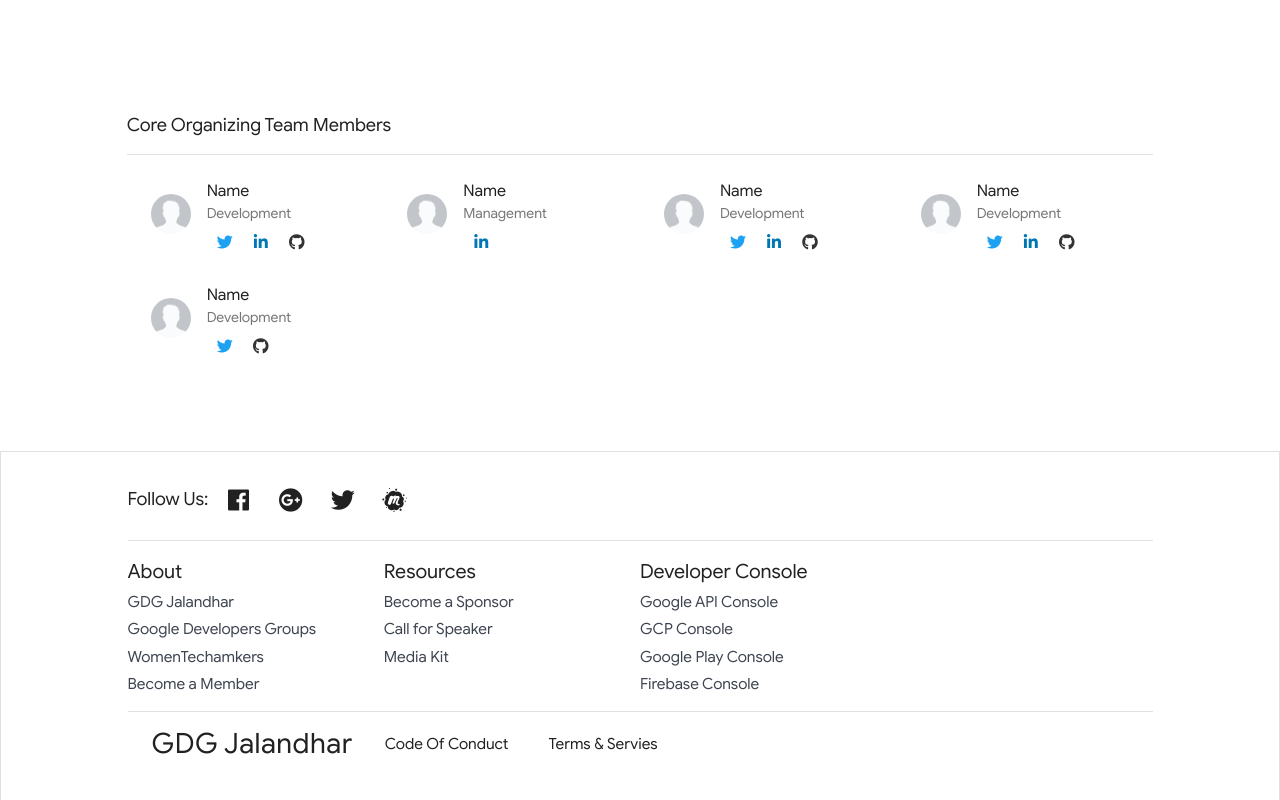
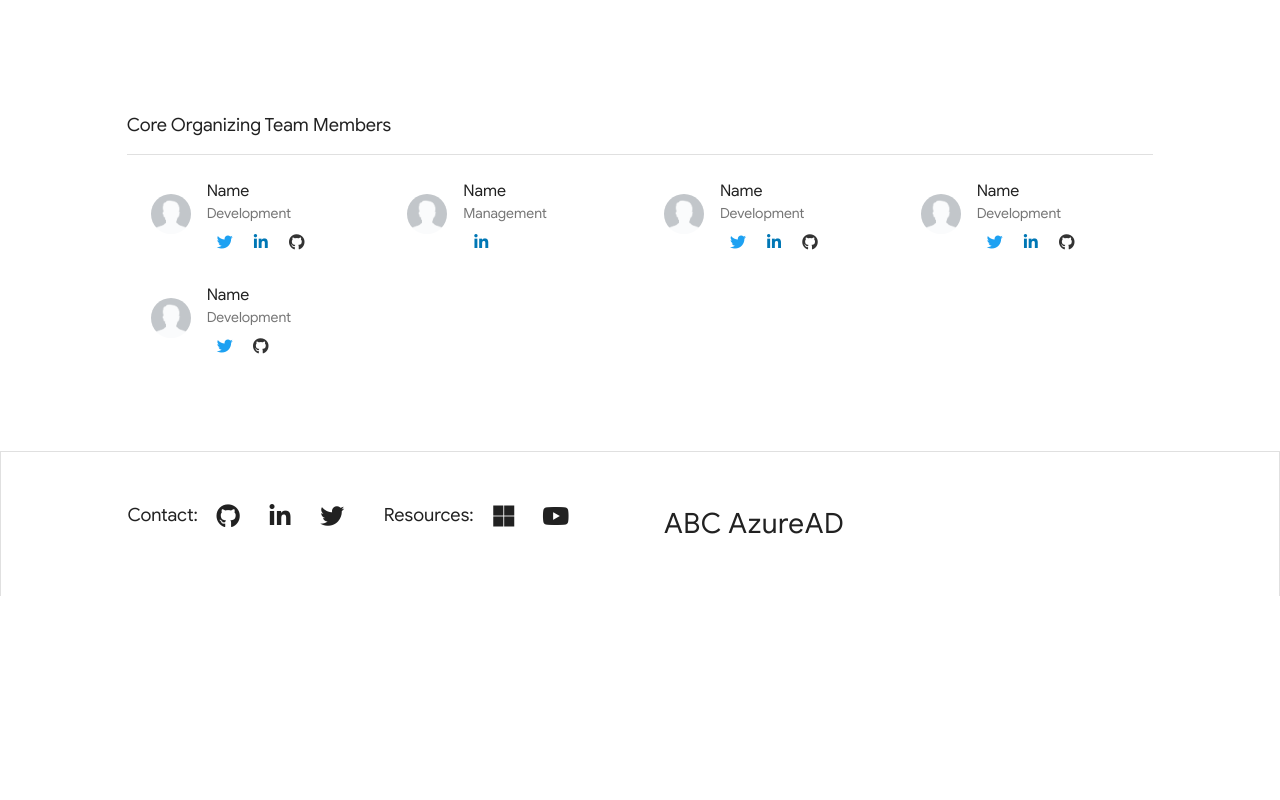
Before and after one commit to aleazofeifam/ABC-AzureAD, a Vue app: page /team in a window 1280 px wide. Shown: the part 522-1322 px from the top of the page. After the commit the page ends 1118 px from the top, so only its background shows below. Built offline with nearby package versions, Linux system fonts and the light colour scheme; a small style sheet from the web is missing.

Commit message:
Footer updated

```diff
--- a/package.json
+++ b/package.json
@@ -23,7 +23,7 @@
     "@vue/cli-plugin-babel": "^3.4.0",
     "@vue/cli-plugin-eslint": "^3.4.0",
     "@vue/cli-plugin-pwa": "^3.5.0",
-    "@vue/cli-service": "^3.4.0",
+    "@vue/cli-service": "^4.3.1",
     "babel-eslint": "^10.0.1",
     "eslint": "^5.8.0",
     "eslint-plugin-vue": "^5.0.0",
--- a/src/assets/data/chapterDetails.json
+++ b/src/assets/data/chapterDetails.json
@@ -1,34 +1,39 @@
 {
-    "ChapterName":"GDG Jalandhar",
-    "ChapterShortDescription":"Google Developers Group Jalandhar is an initiative to concentrate the efforts of many developers in and around Punjab to learn, share and get productive using the various Google products.",
-    "ChapterLongDec":"Google Developer Group Jalandhar is inspired by GTUG/GDG Family . We started our journey in Feb 2011. We try to engage student developers, fresh graduates and professionals through our hack events & meetups. The motive is to create a local ecosystem of programmers & hackers in and around Jalandhar. The technology awareness is main goal for first few years of the group.",
-    "ChapterMeetupLink":"https://www.meetup.com/GDG-Jalandhar",
-    "ChapterEmail":"gdgjalandhar@gmail.com",
-    "website":"https://gdgjalandhar.com",
-    "GDGProgramWebsite":"https://developers.google.com/programs/community/",
-    "ChapterHashTags":["GDGJalandhar","WTMJalandhar","GDG","WTM"],
-    "socialLinks":[
-        {
-            "name" : "Facebook",
-            "link" : "https://www.facebook.com/GDGJalandhar/",
-            "icon" : "fab fa-facebook"
+    "ChapterName": "ABC AzureAD",
+    "ChapterShortDescription": "Fix this shor desc. TODO",
+    "ChapterLongDec": "Fix this long desc. TODO",
+    "ChapterHashTags": [
+        "Azure AD",
+        "Provisioning",
+        "Azure Active Directory",
+        "Identity"
+    ],
+    "socialLinks": [{
+            "name": "Github",
+            "link": "https://github.com/aleazofeifam",
+            "icon": "fab fa-github"
         },
         {
-            "name" : "Google Plus",
-            "link" : "https://plus.google.com/u/0/+GdgjalandharIn/posts",
-            "icon" : "fab fa-google-plus"
+            "name": "LinkedIn",
+            "link": "https://www.linkedin.com/in/alejandro-azofeifa-419326124/",
+            "icon": "fab fa-linkedin-in"
         },
         {
-            "name" : "Twitter",
-            "link" : "https://twitter.com/gdgjalandhar",
-            "icon" : "fab fa-twitter"
+            "name": "Twitter",
+            "link": "https://twitter.com/aleazofeifam02",
+            "icon": "fab fa-twitter"
+        }
+    ],
+    "ReferenceLinks": [{
+            "name": "Microsoft Documentation",
+            "link": "https://docs.microsoft.com/en-us/azure/active-directory/",
+            "icon": "fab fa-microsoft"
         },
         {
-            "name" : "Meetup",
-            "link" : "https://www.meetup.com/GDG-Jalandhar/",
-            "icon" : "fab fa-meetup"
+            "name": "Identity Team YouTube Channel",
+            "link": "https://www.youtube.com/playlist?list=PLLasX02E8BPBm1xNMRdvP6GtA6otQUqp0",
+            "icon": "fab fa-youtube"
         }
     ],
-    "wtmWebsite":"https://www.womentechmakers.com/",
-    "aboutGDGProgram":"GDGs are local groups of developers who are specifically interested in Google products and APIs. Each local group is called a GDG chapter and can host a variety of technical activities for developers - from just a few people getting together to watch our latest videos, to large gatherings with demos and tech talks, to hackathons."
+    "AboutTheProgram": "Created to enlarge the content and make easier for you to learn and unblock yourself whenever you need it."
 }
--- a/src/assets/data/footer.json
+++ b/src/assets/data/footer.json
@@ -1,62 +1,58 @@
 {
-    "AboutSession":[
-        {
-            "LinkName":"GDG Jalandhar",
-            "Link":"/"
+    "AboutSession": [{
+            "LinkName": "GDG Jalandhar",
+            "Link": "/"
         },
         {
-            "LinkName":"Google Developers Groups",
-            "Link":"https://developers.google.com/programs/community/gdg/"
+            "LinkName": "Google Developers Groups",
+            "Link": "https://developers.google.com/programs/community/gdg/"
         },
         {
-            "LinkName":"WomenTechamkers",
-            "Link":"https://www.womentechmakers.com/"
+            "LinkName": "WomenTechamkers",
+            "Link": "https://www.womentechmakers.com/"
         },
         {
-            "LinkName":"Become a Member",
-            "Link":"https://www.meetup.com/GDG-Jalandhar/"
+            "LinkName": "Become a Member",
+            "Link": "https://www.meetup.com/GDG-Jalandhar/"
         }
     ],
-    "ChapterResourcesSession":[
-        {
-            "LinkName" : "Become a Sponsor",
-            "Link" : "mailto:gdgjalandhar@gmail.com"
+    "ChapterResourcesSession": [{
+            "LinkName": "Become a Sponsor",
+            "Link": "mailto:admin@abcazuread.onmicrosoft.com"
         },
         {
-            "LinkName" : "Call for Speaker",
-            "Link" : "mailto:gdgjalandhar@gmail.com"
+            "LinkName": "Microsoft Docs.",
+            "Link": "https://docs.microsoft.com/en-us/azure/active-directory/"
         },
         {
-            "LinkName" : "Media Kit",
-            "Link" : "https://drive.google.com/drive/folders/16rHDaHbuS_YApMWgJHUxygpd-A5gCkLK"
+            "LinkName": "Tech Community",
+            "Link": "https://techcommunity.microsoft.com/"
         }
     ],
-    "DevConsole":[
-        {
-            "LinkName" : "Google API Console",
-            "Link" : "https://console.developers.google.com/"
+    "DevConsole": [{
+            "LinkName": "Google API Console",
+            "Link": "https://console.developers.google.com/"
         },
         {
-            "LinkName" : "GCP Console",
-            "Link" : "https://console.cloud.google.com/"
+            "LinkName": "GCP Console",
+            "Link": "https://console.cloud.google.com/"
         },
         {
-            "LinkName" : "Google Play Console",
-            "Link" : "https://console.cloud.google.com/"
+            "LinkName": "Google Play Console",
+            "Link": "https://console.cloud.google.com/"
         },
         {
-            "LinkName" : "Firebase Console",
-            "Link" : "https://console.firebase.google.com/"
+            "LinkName": "Firebase Console",
+            "Link": "https://console.firebase.google.com/"
         }
     ],
-    "FooterEndSession":[
-        {
-            "LinkName" : "Code of Conduct",
-            "Link" : "https://docs.google.com/document/d/1Wz_w6Z7usMnXKFMpOY4IPbA35twK7Uc4CAxScGDiwOk/edit"
+    "FooterEndSession": [{
+            "LinkName": "Code of Conduct",
+            "Link": "https://docs.google.com/document/d/1Wz_w6Z7usMnXKFMpOY4IPbA35twK7Uc4CAxScGDiwOk/edit"
         },
         {
-            "LinkName" : "Terms & Servies",
-            "Link" : "https://docs.google.com/document/d/14g3fv9NItiB8Hd-YGYyVYd2N4LRxe6Bx3syWse_wsiA/edit?usp=sharing"
+            "LinkName": "Terms & Servies",
+            "Link": "https://docs.google.com/document/d/14g3fv9NItiB8Hd-YGYyVYd2N4LRxe6Bx3syWse_wsiA/edit?usp=sharing"
         }
     ]
 }
--- a/src/components/common/Footer.vue
+++ b/src/components/common/Footer.vue
@@ -1,13 +1,15 @@
 <template>
-  <v-footer
-    color="white"
-    height="auto"
-    class="hidden-sm-and-down"
+  <v-footer color="white" height="auto" class="hidden-sm-and-down">
+    <v-container
+      fluid
+      style="border-color:#e0e0e0;border-width: 1px;border-style: solid;border-bottom: 0"
     >
-    <v-container fluid style="border-color:#e0e0e0;border-width: 1px;border-style: solid;border-bottom: 0">
-      <v-layout wrap align-center justify-center row fill-height class="my-0 py-0">
-        <v-flex xs12 md10 sm10 lg10 class="py-0 my-0">
-          <p class="google-font" style="font-size:130%" >Follow Us:
+      <v-layout wrap justify-center row>
+        <v-flex xs12 md10 lg10>
+          <v-layout wrap align-start justify-start row class="my-2">
+            <v-flex xs12 md3 sm4 lg3 class="py-2">
+              <p class="google-font" style="font-size:130%">
+                Contact:
                 <span v-for="(item,i) in ChapterDetails.socialLinks" :key="i">
                   <v-tooltip top>
                     <v-btn flat icon :href="item.link" target="_blank" slot="activator">
@@ -17,55 +19,33 @@
                   </v-tooltip>
                 </span>
               </p>
-          <v-divider></v-divider>
-        </v-flex>
-      </v-layout>
-
-      <v-layout wrap justify-center row>
-        <v-flex xs12 md10 lg10>
-           <v-layout wrap align-start justify-start row class="my-2">
-            <v-flex xs12 md3 sm4 lg3 class="py-2">
-              <p class="google-font mb-0" style="font-size: 140%;font-weight: 300;"><b>About</b></p>
-              <div v-for="(item,i) in FooterData.AboutSession" :key="i" class="mt-1">
-                <a :href="item.Link" class="google-font" target="_blank" style="color: #3E4551;text-decoration: none;font-size:110%">{{item.LinkName}}</a><br>
-              </div>
             </v-flex>
 
             <v-flex xs12 md3 sm4 lg3 class="py-2">
-              <p class="google-font mb-0" style="font-size: 140%;font-weight: 300;"><b>Resources</b></p>
-              <div v-for="(item,i) in FooterData.ChapterResourcesSession" :key="i" class="mt-1">
-                <a :href="item.Link" class="google-font" target="_blank" style="color: #3E4551;text-decoration: none;font-size:110%">{{item.LinkName}}</a><br>
-              </div>
+              <p class="google-font" style="font-size:130%">
+                Resources:
+                <span v-for="(item,i) in ChapterDetails.ReferenceLinks" :key="i">
+                  <v-tooltip top>
+                    <v-btn flat icon :href="item.link" target="_blank" slot="activator">
+                      <v-icon>{{item.icon}}</v-icon>
+                    </v-btn>
+                    <span>{{item.name}}</span>
+                  </v-tooltip>
+                </span>
+              </p>
             </v-flex>
 
-            <v-flex xs12 md3 sm4 lg3 class="py-2">
-              <p class="google-font mb-0" style="font-size: 140%;font-weight: 300;"><b>Developer Console</b></p>
-              <div v-for="(item,i) in FooterData.DevConsole" :key="i" class="mt-1">
-                <a :href="item.Link" target="_blank" class="google-font" style="color: #3E4551;text-decoration: none;font-size:110%">{{item.LinkName}}</a><br>
-              </div>
+            <v-flex xs12 md20 sm4 lg3 class="py-2">
+              <v-flex xs20 md30 lg16>
+                <v-toolbar flat color="white" class="pa-0 mx-0" style="padding:0 !important">
+                  <v-toolbar-title
+                    class="google-font pl-0 ml-0 mr-3"
+                    style="font-size:200%"
+                  >{{ChapterDetails.ChapterName}}</v-toolbar-title>
+                </v-toolbar>
+              </v-flex>
             </v-flex>
           </v-layout>
-        </v-flex>
-
-      </v-layout>
-
-      <v-layout wrap justify-center row class="mb-0">
-        <v-flex xs12 md10 lg10>
-          <v-divider></v-divider>
-           <v-toolbar flat color="white" class="pa-0 mx-0" style="padding:0 !important" >
-              <v-toolbar-title class="google-font pl-0 ml-0 mr-3" style="font-size:200%">{{ChapterDetails.ChapterName}}</v-toolbar-title>
-
-              <v-btn
-                  v-for="(item,i) in FooterData.FooterEndSession"
-                  :key="i"
-                  :href="item.Link" target="_blank"
-                  class="ml-0 google-font hidden-sm-and-down"
-                  style="text-transform: capitalize;font-size:110%"
-                  flat
-                >
-                  {{ item.LinkName }}
-              </v-btn>
-            </v-toolbar>
         </v-flex>
       </v-layout>
 
@@ -74,14 +54,14 @@
 </template>
 
 <script>
-  import ChapterDetails from '@/assets/data/chapterDetails.json'
-  import FooterData from '@/assets/data/footer.json'
+import ChapterDetails from "@/assets/data/chapterDetails.json";
+import FooterData from "@/assets/data/footer.json";
 export default {
   data() {
     return {
-        ChapterDetails:ChapterDetails,
-        FooterData:FooterData
+      ChapterDetails: ChapterDetails,
+      FooterData: FooterData
+    };
   }
-    },
-  }
+};
 </script>
```
Also changed, not shown: public/index.html (+16 -10 lines), 1 other file (tests, documents, lock files or other folders). Lines whose indentation alone changed are shown as unchanged.
